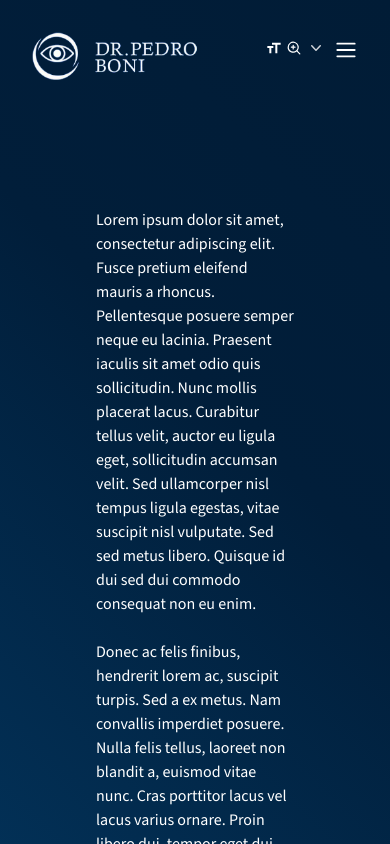
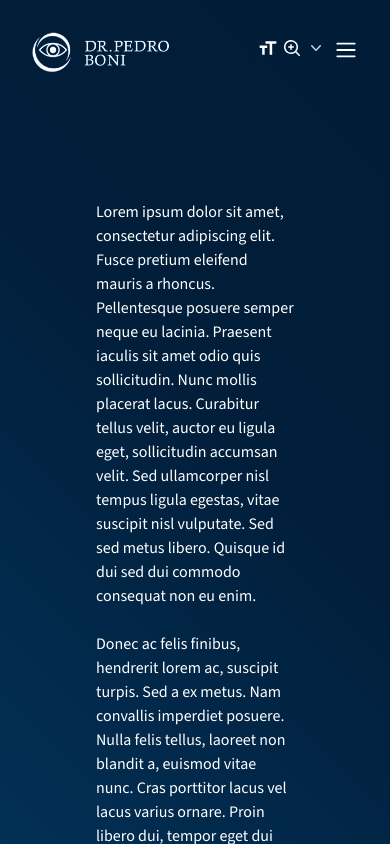
Before and after one commit to suuzanemoura/boni-oftalmologia, a Next.js app: page / in a window 390 px wide. Shown: the top 844 px of the page. Built offline with nearby package versions, Linux system fonts and the light colour scheme.

Commit message:
feat: adicionando novo breakpoint e ajeitando metadata

```diff
--- a/src/app/layout.js
+++ b/src/app/layout.js
@@ -15,6 +15,13 @@ const sourceSans = Source_Sans_3({
 });
 
 export const metadata = {
+  metadataBase: new URL("http://localhost:3000/"),
+  alternates: {
+    canonical: "/",
+    languages: {
+      "pt-BR": "/pt-BR",
+    },
+  },
   title: "Dr. Pedro Boni | Oftalmologista",
   description:
     "Oftalmologista, especialista em Catarata, Glaucoma e Córnea. Te ajudo a preservar a visão!",
@@ -26,7 +33,7 @@ export const metadata = {
     description:
       "Oftalmologista, especialista em Catarata, Glaucoma e Córnea. Te ajudo a preservar a visão!",
     siteName: "Dr. Pedro Boni | Oftalmologista",
-    images: "/image_drpedroboni.svg",
+    images: "/images/image_drpedroboni.jpg",
     locale: "pt_BR",
     type: "website",
   },
--- a/src/components/NavBarMobile.js
+++ b/src/components/NavBarMobile.js
@@ -18,7 +18,7 @@ export default function NavBarMobile({ setMobileMenuOpen }) {
         >
           <span className="sr-only">Dr. Pedro Boni</span>
           <Image
-            className="h-12 w-auto object-contain"
+            className="h-8 2xs:h-10 xs:h-12 w-auto object-contain"
             src={logo}
             alt="Logo do Dr. Pedro Boni"
             priority={true}
--- a/src/components/PopoverFontSize.js
+++ b/src/components/PopoverFontSize.js
@@ -11,14 +11,14 @@ export default function PopoverFontSize({ position, iconSize }) {
         <svg
           xmlns="http://www.w3.org/2000/svg"
           viewBox="0 -960 960 960"
-          className={"w-4 h-4 sm:w-5 sm:h-5 fill-current"}
+          className={"w-4 h-4 2xs:w-5 2xs:h-5 fill-current"}
         >
           <path d="M560-160v-520H360v-120h520v120H680v520H560Zm-360 0v-320H80v-120h360v120H320v320H200Z" />
         </svg>
         <svg
           xmlns="http://www.w3.org/2000/svg"
           viewBox="0 0 20 20"
-          className={"w-4 h-4 sm:w-5 sm:h-5 fill-current"}
+          className={"w-4 h-4 2xs:w-5 2xs:h-5 fill-current"}
         >
           <path d="M9 6a.75.75 0 01.75.75v1.5h1.5a.75.75 0 010 1.5h-1.5v1.5a.75.75 0 01-1.5 0v-1.5h-1.5a.75.75 0 010-1.5h1.5v-1.5A.75.75 0 019 6z" />
           <path
--- a/tailwind.config.js
+++ b/tailwind.config.js
@@ -21,6 +21,10 @@ module.exports = {
         "boni-blue-200": "#022b54",
         "boni-blue-300": "#011c36",
       },
+      screens: {
+        xs: "480px",
+        "2xs": "360px",
+      },
     },
     plugins: [],
   },
```
